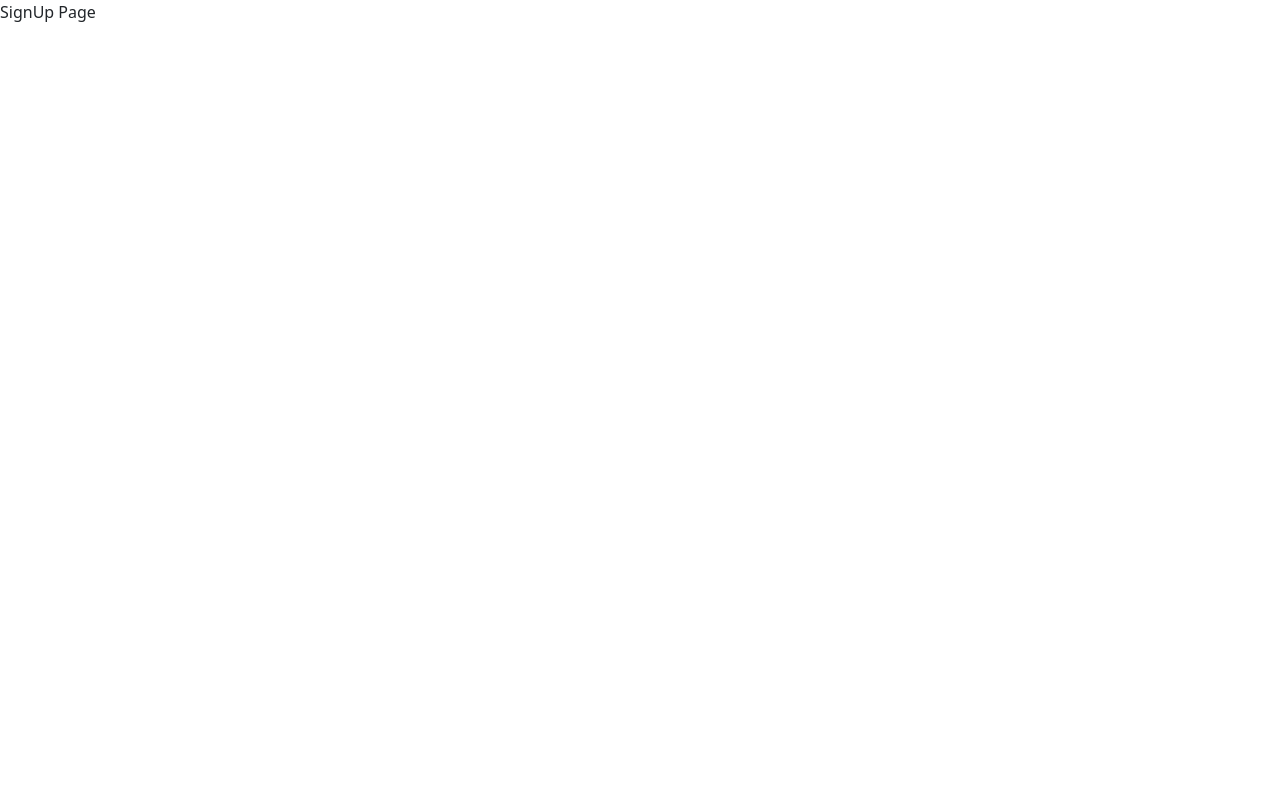
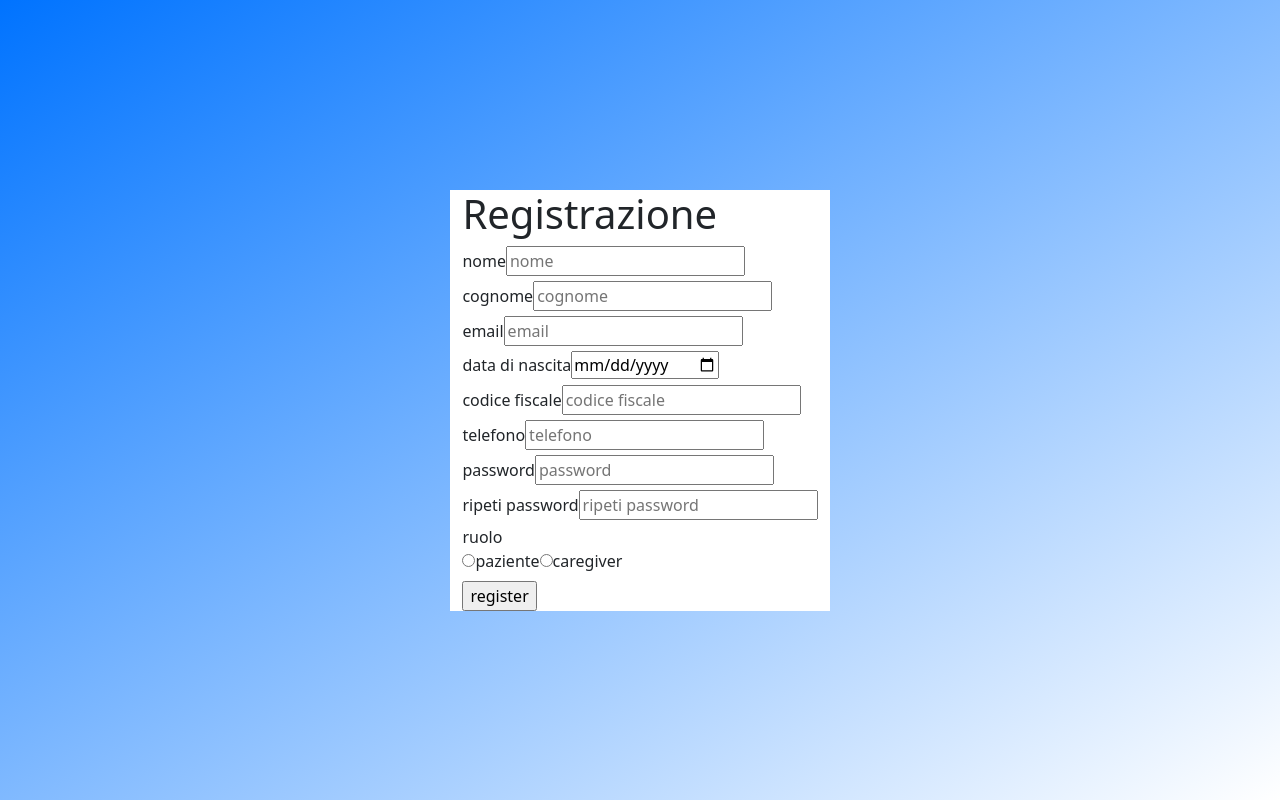
Before and after one commit to alessandroCassani/CareGivers, a Vue app in the folder vue_auth/: page /signup in a window 1280 px wide. Built offline with nearby package versions, Linux system fonts and the light colour scheme.

Commit message:
struttura signup html e background css

```diff
--- a/vue_auth/src/pages/Log_in.vue
+++ b/vue_auth/src/pages/Log_in.vue
@@ -72,6 +72,7 @@ import { RouterLink } from 'vue-router';
    .box h1{
     color: white;
     text-transform: uppercase;
+    font-style: italic;
     font-weight: 500;
 
    }
--- a/vue_auth/src/pages/Sign_up.vue
+++ b/vue_auth/src/pages/Sign_up.vue
@@ -1,10 +1,77 @@
 <template>
-   <div>
-      <div>SignUp Page</div>
-   </div>
-</template>
+    <body>
+    <div class="container">
+       <h1 class="form title">Registrazione</h1>
+      <form action="#">
+        <div class="main-user-info">
+            <div class="user-input-box">
+              <label for="nome">nome</label>
+              <input type="text" id="nome" placeholder="nome">
+            </div>
+            <div class="user-input-box">
+              <label for="cognome">cognome</label>
+              <input type="text" id="cognome" placeholder="cognome">
+            </div>
+            <div class="user-input-box">
+              <label for="email">email</label>
+              <input type="email" id="email" placeholder="email">
+            </div>
+            <div class="user-input-box">
+              <label for="data di nascita">data di nascita</label>
+              <input type="date" id="data di nascita" placeholder="data di nascita">
+            </div>
+            <div class="user-input-box">
+              <label for="cf">codice fiscale</label>
+              <input type="text" id="cf" placeholder="codice fiscale">
+            </div>
+            <div class="user-input-box">
+              <label for="telefono">telefono</label>
+              <input type="text" id="telefono" placeholder="telefono">
+            </div>
+            <div class="user-input-box">
+              <label for="password">password</label>
+              <input type="password" id="psw" placeholder="password">
+            </div>
+            <div class="user-input-box">
+              <label for="password2">ripeti password</label>
+              <input type="password" id="psw2" placeholder="ripeti password">
+            </div>
+        </div>
+       <div class="ruolo">
+       <span class="ruolo-titolo">ruolo</span>
+    <div class="role-type">
+        <input type="radio" name="role" id="paziente">
+        <label for="paziente">paziente</label>
+        <input type="radio" name="role" id="caregiver">
+        <label for="caregiver">caregiver</label>
+    </div>
+       </div>
+       <div class="button-submit">
+           <input type="submit" value="register">
+       </div>
+      </form>
+    </div>
+</body>
+ </template>
 
-<script>
-export default{};
+ <script>
+ export default{};
 
-</script>
+ </script>
+
+ <style>
+
+ .body,html{
+    padding: 0;
+    margin: 0;
+    box-sizing: border-box;
+    font-family: sans-serif;
+    display: flex;
+    height: 100vh;
+    justify-content: center;
+    align-items: center;
+    background-image: linear-gradient(to bottom right,rgb(0, 115, 255), rgba(255, 255, 255, 0.86));
+ }
+
+
+</style>
```
